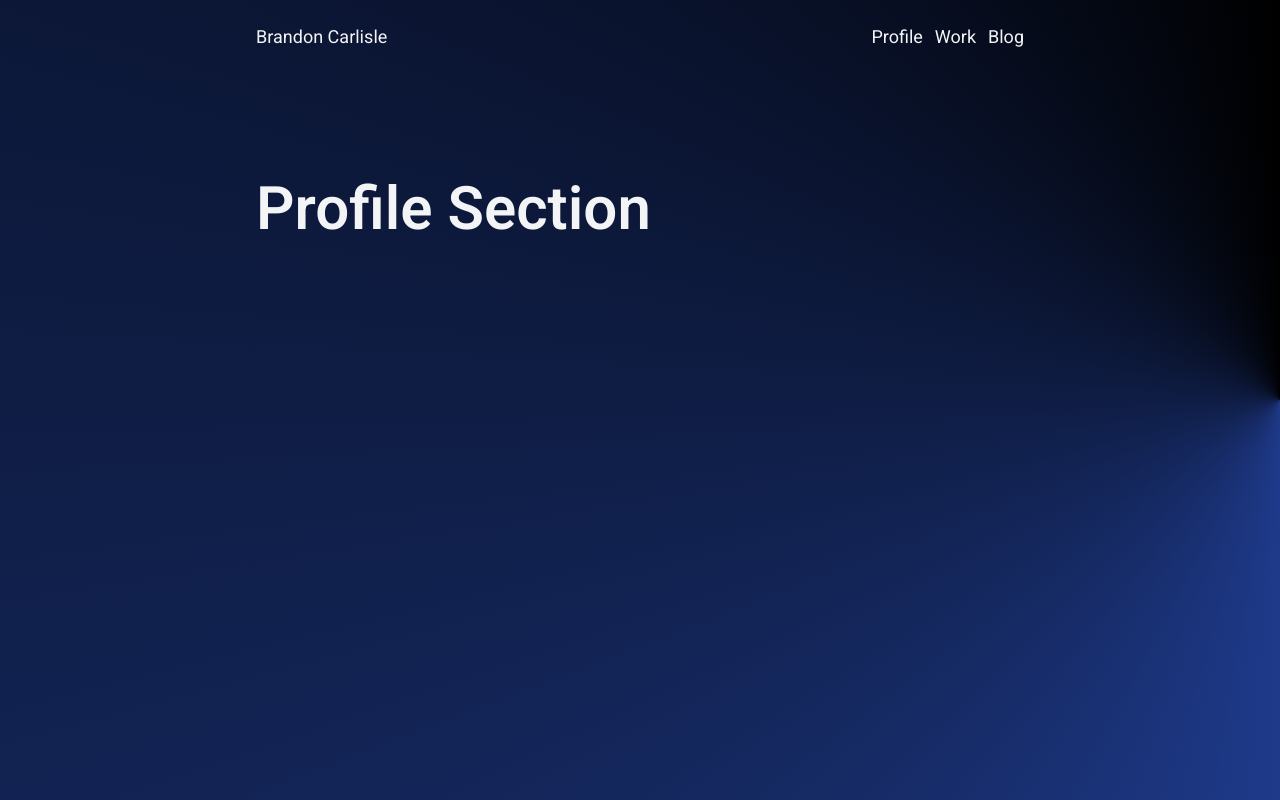
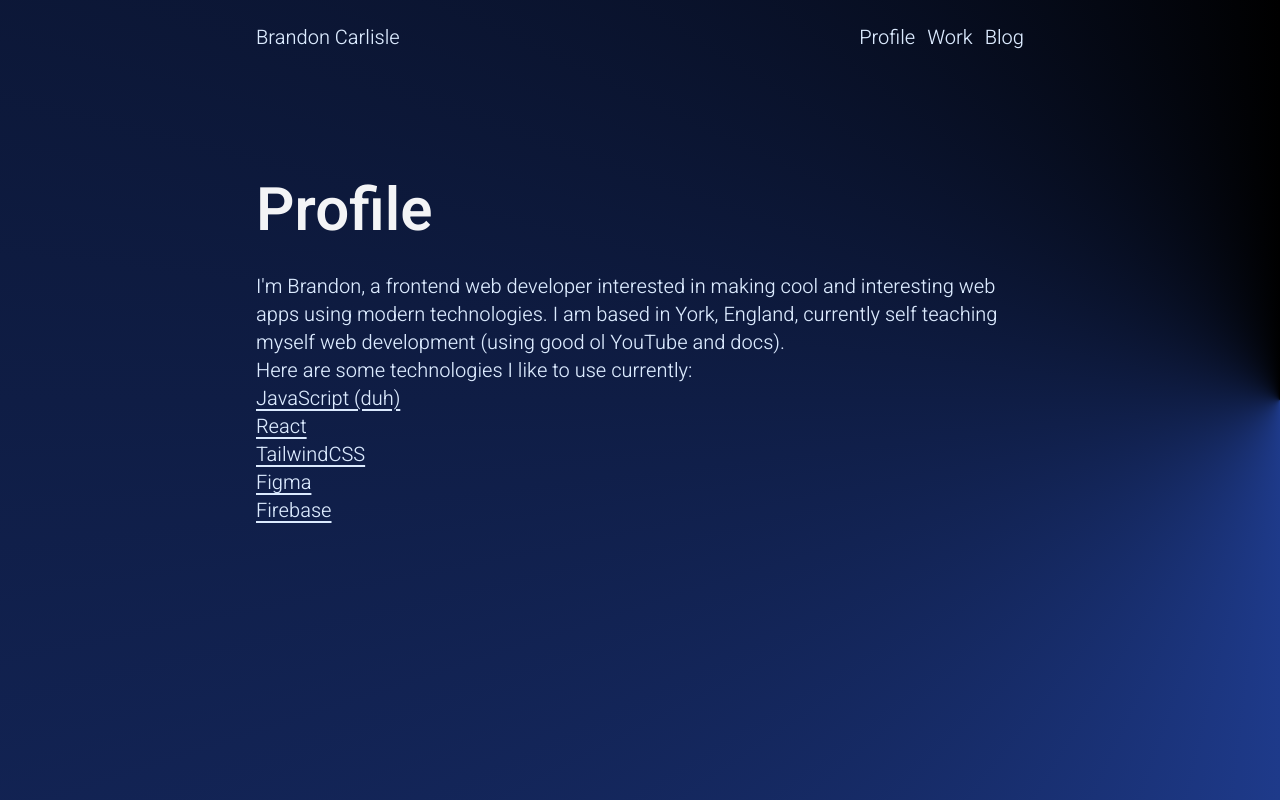
Before and after one commit to brandon-carlisle/portfolio, a Next.js app: page /profile in a window 1280 px wide. Built offline with nearby package versions, Linux system fonts and the light colour scheme.

Commit message:
added some content to homepage + added global styling for default link tag

```diff
--- a/components/contact.js
+++ b/components/contact.js
@@ -3,21 +3,13 @@ function Contact({}) {
     <div className="flex flex-col gap-2">
       <h2 className="mb-2">Feel free to reach out to me</h2>
       <div className="flex gap-1">
-        <p className="underline">
-          <a href="mailto:brandoncarlisledev@gmail.com">Email</a>
-        </p>
+        <a href="mailto:brandoncarlisledev@gmail.com">Email</a>
       </div>
 
       <div className="flex gap-1">
-        <p className="underline">
-          <a
-            href="https://github.com/beanziii"
-            target="_blank"
-            rel="noreferrer"
-          >
-            GitHub
-          </a>
-        </p>
+        <a href="https://github.com/beanziii" target="_blank" rel="noreferrer">
+          GitHub
+        </a>
       </div>
     </div>
   );
--- a/components/navbar.js
+++ b/components/navbar.js
@@ -4,18 +4,26 @@ function Navbar({}) {
   return (
     <nav className="mx-auto flex max-w-screen-md items-center justify-between pt-2 text-lg">
       <div>
-        <Link href="/">Brandon Carlisle</Link>
+        <Link href="/" className="no-underline">
+          Brandon Carlisle
+        </Link>
       </div>
 
       <ul className="flex gap-3">
         <li>
-          <Link href="/profile">Profile</Link>
+          <Link href="/profile" className="no-underline">
+            Profile
+          </Link>
         </li>
         <li>
-          <Link href="/work">Work</Link>
+          <Link href="/work" className="no-underline">
+            Work
+          </Link>
         </li>
         <li>
-          <Link href="/blog">Blog</Link>
+          <Link href="/blog" className="no-underline">
+            Blog
+          </Link>
         </li>
       </ul>
     </nav>
--- a/pages/index.js
+++ b/pages/index.js
@@ -29,9 +29,7 @@ function Home() {
 
           <div className="flex gap-1 text-2xl">
             <span>🤝</span>
-            <p className="underline">
-              <Link href="/profile">Read more about me &rarr;</Link>
-            </p>
+            <Link href="/profile">Read more about me &rarr;</Link>
           </div>
         </div>
       </section>
--- a/pages/profile.js
+++ b/pages/profile.js
@@ -1,5 +1,4 @@
 import Head from 'next/head';
-import Link from 'next/link';
 
 function Profile() {
   return (
@@ -12,7 +11,36 @@ function Profile() {
       </Head>
 
       <section>
-        <h1>Profile Section</h1>
+        <h1 className="mb-8">Profile</h1>
+
+        <p>
+          I&apos;m Brandon, a frontend web developer interested in making cool
+          and interesting web apps using modern technologies. I am based in
+          York, England, currently self teaching myself web development (using
+          good ol YouTube and docs).
+        </p>
+
+        <div>
+          <p>Here are some technologies I like to use currently:</p>
+
+          <ul>
+            <li>
+              <a href="https://javascript.info/">JavaScript (duh)</a>
+            </li>
+            <li>
+              <a href="https://reactjs.org/">React</a>
+            </li>
+            <li>
+              <a href="https://tailwindcss.com/">TailwindCSS</a>
+            </li>
+            <li>
+              <a href="https://www.figma.com/">Figma</a>
+            </li>
+            <li>
+              <a href="https://firebase.google.com/">Firebase</a>
+            </li>
+          </ul>
+        </div>
       </section>
     </>
   );
--- a/styles/globals.css
+++ b/styles/globals.css
@@ -26,6 +26,10 @@
 
   p {
     @apply text-lg font-light leading-10 text-blue-100 sm:text-xl;
+  }
+
+  a {
+    @apply text-lg  font-light leading-10 text-blue-100 underline underline-offset-4 sm:text-xl;
   }
 }
 
```
